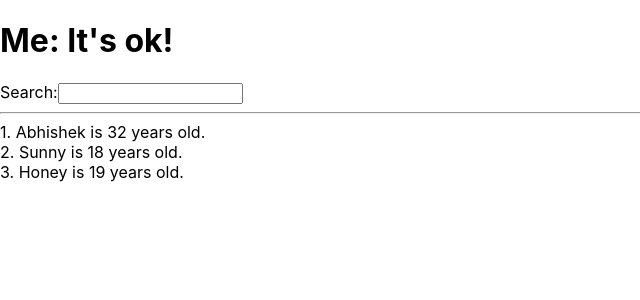
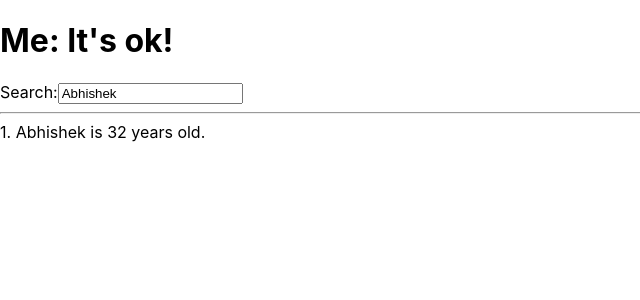
Before and after one commit to abhishak3/REACTion, a React (Create React App) app in the folder 02.React_Hello_world/hacker-stories/: page / in a window 1280 px wide. Shown: the top 300 px of the page, without its empty margins (0-640 px from the left). Built offline with nearby package versions, Linux system fonts and the light colour scheme.

Commit message:
controlled components

```diff
--- a/02.React_Hello_world/hacker-stories/src/App.js
+++ b/02.React_Hello_world/hacker-stories/src/App.js
@@ -23,7 +23,7 @@ const App = () => {
         }
     ]
 
-    const [searchTerm, setSearchTerm] = React.useState('');
+    const [searchTerm, setSearchTerm] = React.useState('Abhishek'); // initalize for controlled component
 
     const handleSearch = event => {
         setSearchTerm(event.target.value);
@@ -37,7 +37,7 @@ const App = () => {
         <div>
             <h1>{say("It's ok!")}</h1>
 
-            <Search onSearch={handleSearch} />
+            <Search search={searchTerm} onSearch={handleSearch} />
             <hr />
 
             <List details={searchedDetails} />
@@ -53,11 +53,15 @@ const List = props => {
     ));
 }
 
-const Search = ({ onSearch }) => {
+const Search = ({ search, onSearch }) => {
     return (
         <div>
             <label htmlFor="search">Search:</label>
-            <input type='text' id="search" onChange={onSearch} />
+            <input
+                type='text'
+                id='search'
+                value={search}
+                onChange={onSearch} />
         </div>
     );
 }
```
